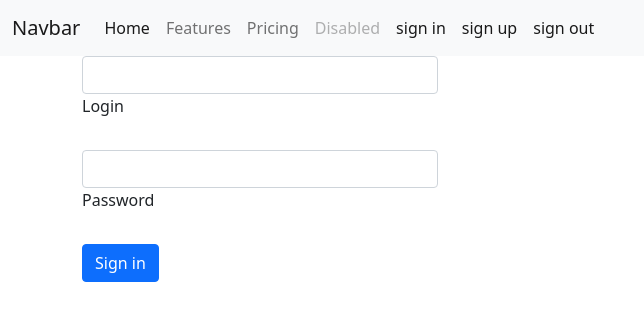
After one commit to pekshevds/django-web-store, a Django app: page /auth/login/ in a window 1280 px wide. The commit adds this page. Shown: the top 321 px of the page, without its empty margins (0-644 px from the left). Run offline with Django 4.2, Linux system fonts and the light colour scheme.

Commit message:
add sing in possibilitie

```diff
--- /dev/null
+++ b/django_web_store/auth_app/forms.py
@@ -0,0 +1,7 @@
+from django import forms
+
+
+class SingInForm(forms.Form):
+
+    username = forms.CharField(max_length=150)
+    password = forms.PasswordInput()
--- /dev/null
+++ b/django_web_store/auth_app/templates/auth_app/login.html
@@ -0,0 +1,33 @@
+{% extends 'index_app/base.html' %}
+
+{% load static %}
+
+{% block content %}
+<div class="container">
+
+	<div class="row">
+		<div class="col-12 col-lg-4 col-md-4">
+			<form method="post" action="{% url 'auth:login-page' %}">
+
+				{% csrf_token %}
+
+				<!-- Email input -->
+				<div class="form-outline mb-4">
+				  <input type="text" id="form2Example1" class="form-control" name="username"/>
+				  <label class="form-label" for="form2Example1">Login</label>
+				</div>
+
+				<!-- Password input -->
+				<div class="form-outline mb-4">
+				  <input type="password" id="form2Example2" class="form-control" name="password"/>
+				  <label class="form-label" for="form2Example2">Password</label>
+				</div>
+
+				<!-- Submit button -->
+				<button type="submit" class="btn btn-primary btn-block mb-4">Sign in</button>
+			  </form>
+		</div>
+	</div>
+
+</div>
+{% endblock %}
--- a/django_web_store/auth_app/urls.py
+++ b/django_web_store/auth_app/urls.py
@@ -1,7 +1,9 @@
 from django.urls import path
 from auth_app.views import index
+from auth_app.views import AuthSingInView
 
-
+app_name = "auth"
 urlpatterns = [
     path('', index, name='index-page'),
+    path('login/', AuthSingInView.as_view(), name='login-page'),
 ]
--- a/django_web_store/auth_app/views.py
+++ b/django_web_store/auth_app/views.py
@@ -1,7 +1,29 @@
 from django.shortcuts import render
+from django.shortcuts import redirect
+from django.views.generic import TemplateView
+
+from auth_app.forms import SingInForm
 
 
-def index(request):
+class AuthSingInView(TemplateView):
+    template_name = "auth_app/login.html"
+
+    def get(self, request, *args, **kwargs):
+
+        context = {
+            "form": SingInForm(),
+        }
+        return render(request, template_name=self.template_name, context=context)
+
+    def post(self, request, *args, **kwargs):
+
+        form = SingInForm(request.POST)
+        if form.is_valid():
+            print("form is valid")
+        return redirect("auth:login-page")
+
+
+def index(request, *args, **kwargs):
 
     context = {
         'items': range(5000),
--- a/django_web_store/django_web_store/urls.py
+++ b/django_web_store/django_web_store/urls.py
@@ -19,7 +19,7 @@ from django.urls import path, include
 
 urlpatterns = [
     path('', include('index_app.urls')),
-    path('auth/', include('auth_app.urls')),
+    path('auth/', include('auth_app.urls'),),
     path('catalog/', include('catalog_app.urls')),
     path('cart/', include('cart_app.urls')),
     path('order/', include('order_app.urls')),
--- a/django_web_store/index_app/templates/index_app/base.html
+++ b/django_web_store/index_app/templates/index_app/base.html
@@ -25,6 +25,7 @@
 
 					  <a class="nav-link active" aria-current="page" href="#">sign in</a>
 					  <a class="nav-link active" aria-current="page" href="#">sign up</a>
+					  <a class="nav-link active" aria-current="page" href="#">sign out</a>
 				</div>
 			</div>
 		</div>
```
